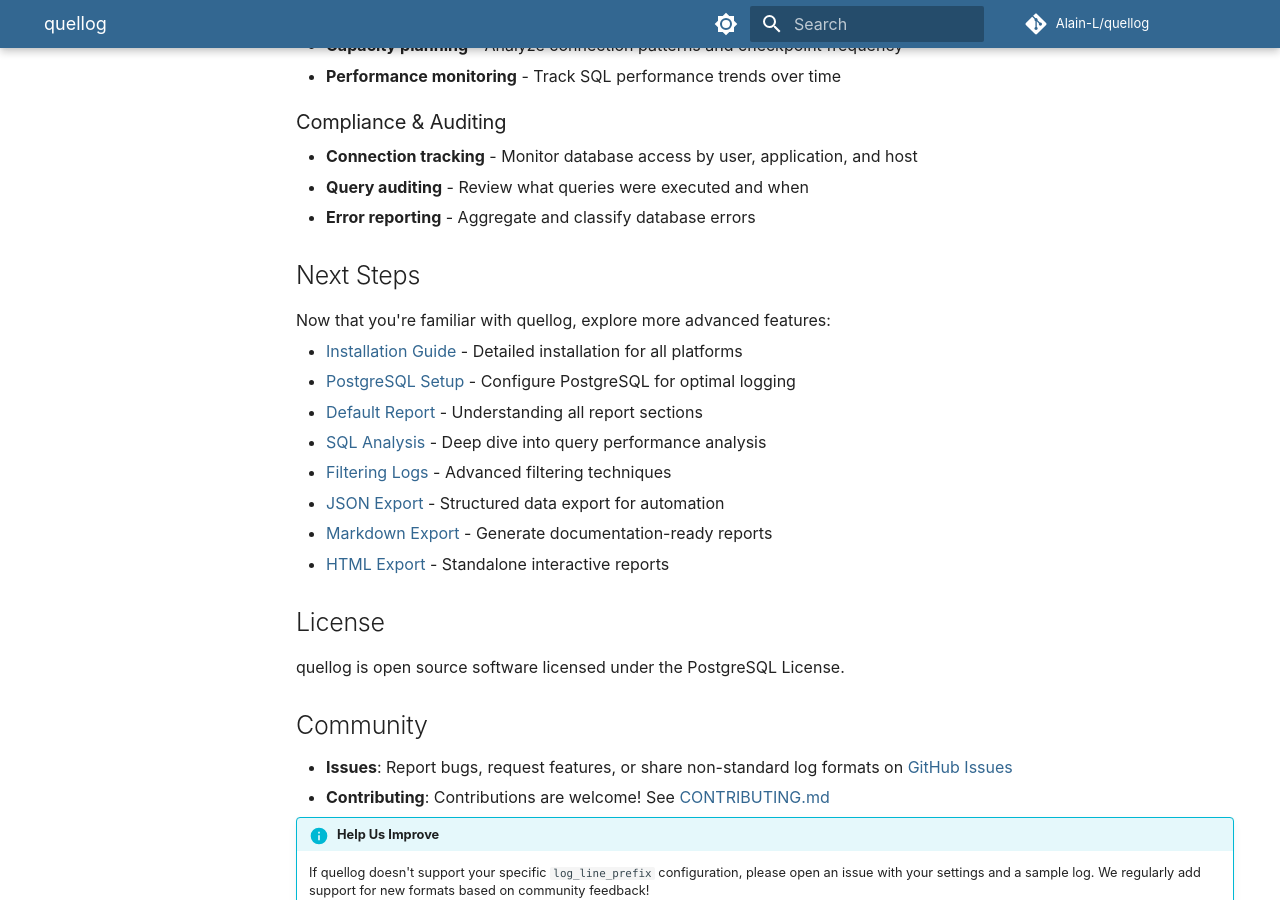
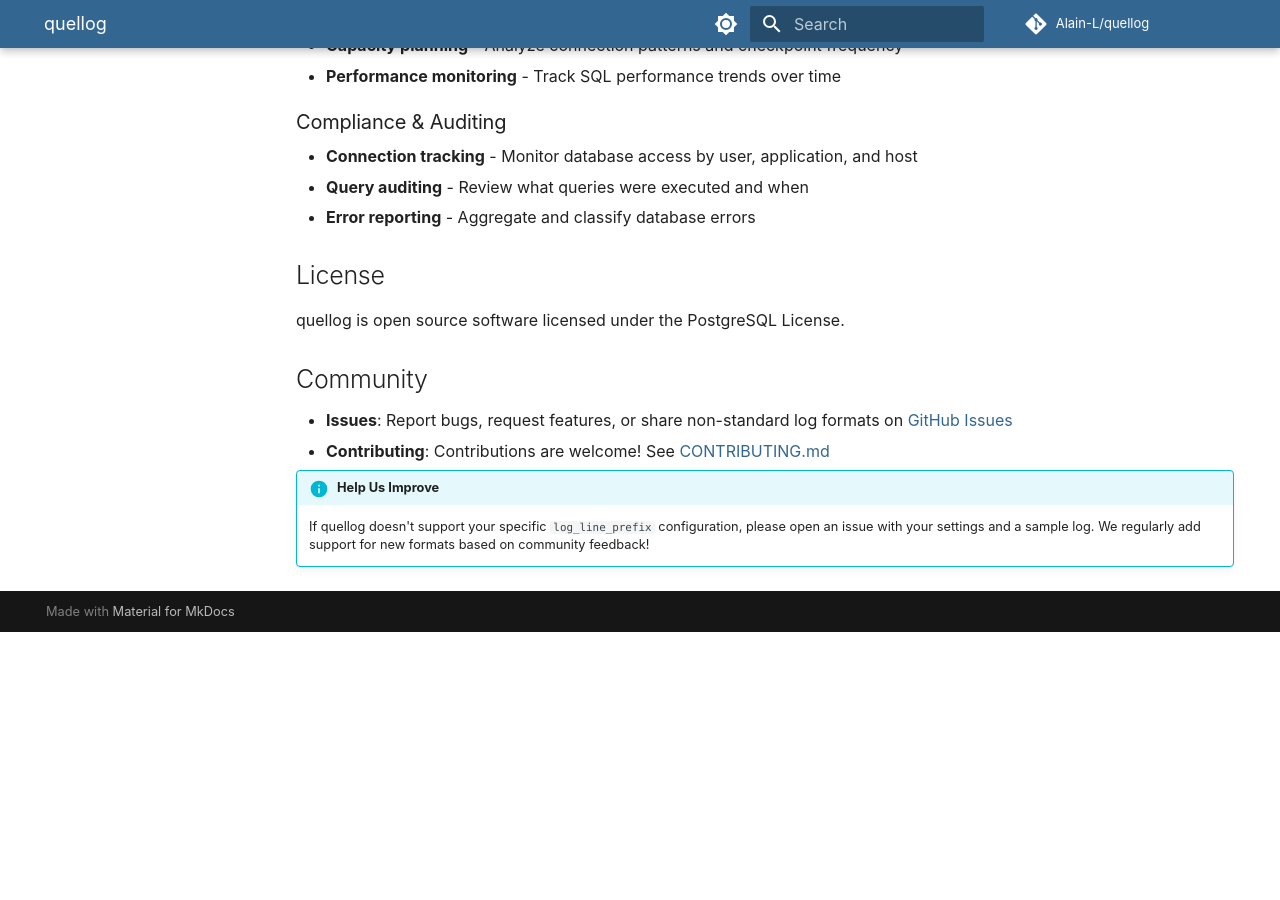
Before and after one commit to Alain-L/quellog, an MkDocs documentation site: the page built from docs/index.md, in a window 1280 px wide and 900 px high, scrolled down 6292 px. Built offline with MkDocs 1.6.1 and Material for MkDocs 9.7.7, drawn with Linux system fonts in a browser that asks for light colours; comment, search, counter and statistics services are not loaded; after the commit the page ends 6924 px from its top, so only the background shows below that.

Commit message:
docs: remove all Next Steps sections
Navigation is now handled by the sidebar — cross-page links in
trailing sections add maintenance burden without value.

```diff
--- a/docs/index.md
+++ b/docs/index.md
@@ -346,19 +346,6 @@
 - **Query auditing** - Review what queries were executed and when
 - **Error reporting** - Aggregate and classify database errors
 
-## Next Steps
-
-Now that you're familiar with quellog, explore more advanced features:
-
-- [Installation Guide](installation.md) - Detailed installation for all platforms
-- [PostgreSQL Setup](postgresql-setup.md) - Configure PostgreSQL for optimal logging
-- [Default Report](default-report.md) - Understanding all report sections
-- [SQL Analysis](sql-reports.md) - Deep dive into query performance analysis
-- [Filtering Logs](filtering-logs.md) - Advanced filtering techniques
-- [JSON Export](json-export.md) - Structured data export for automation
-- [Markdown Export](markdown-export.md) - Generate documentation-ready reports
-- [HTML Export](html-export.md) - Standalone interactive reports
-
 ## License
 
 quellog is open source software licensed under the PostgreSQL License.
```
Also changed, not shown: docs/default-report.md (+0 -6 lines), docs/formats.md (+0 -6 lines), docs/installation.md (+0 -8 lines), docs/postgresql-setup.md (+0 -6 lines), docs/sql-reports.md (+0 -6 lines).
